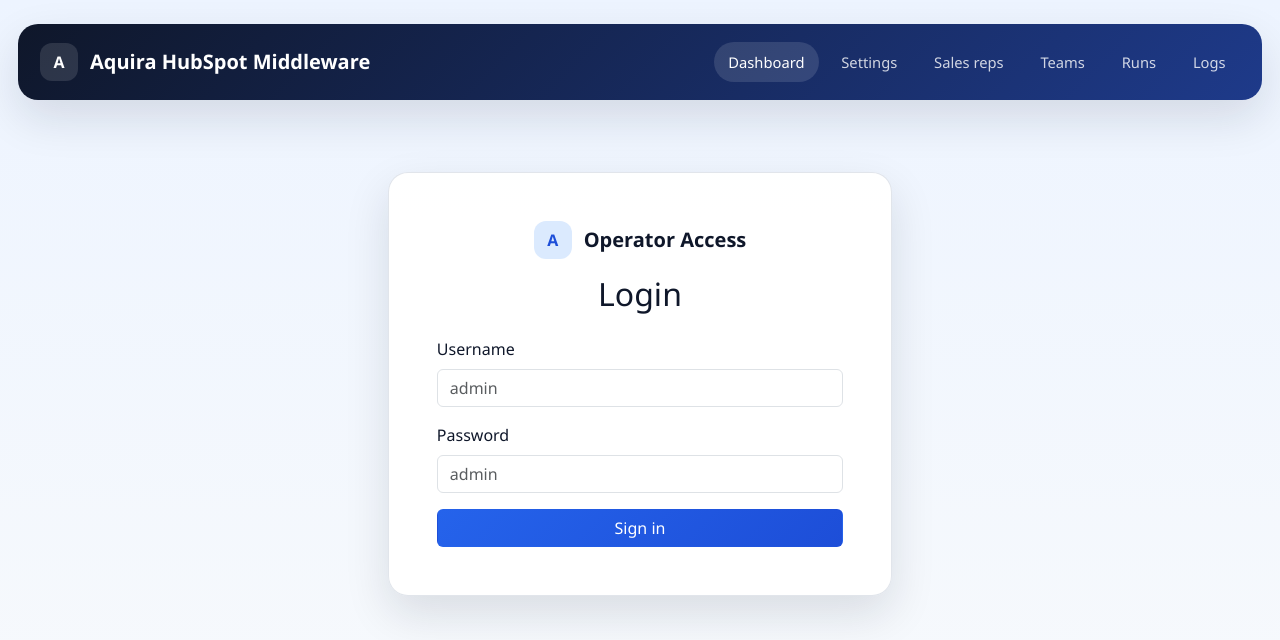
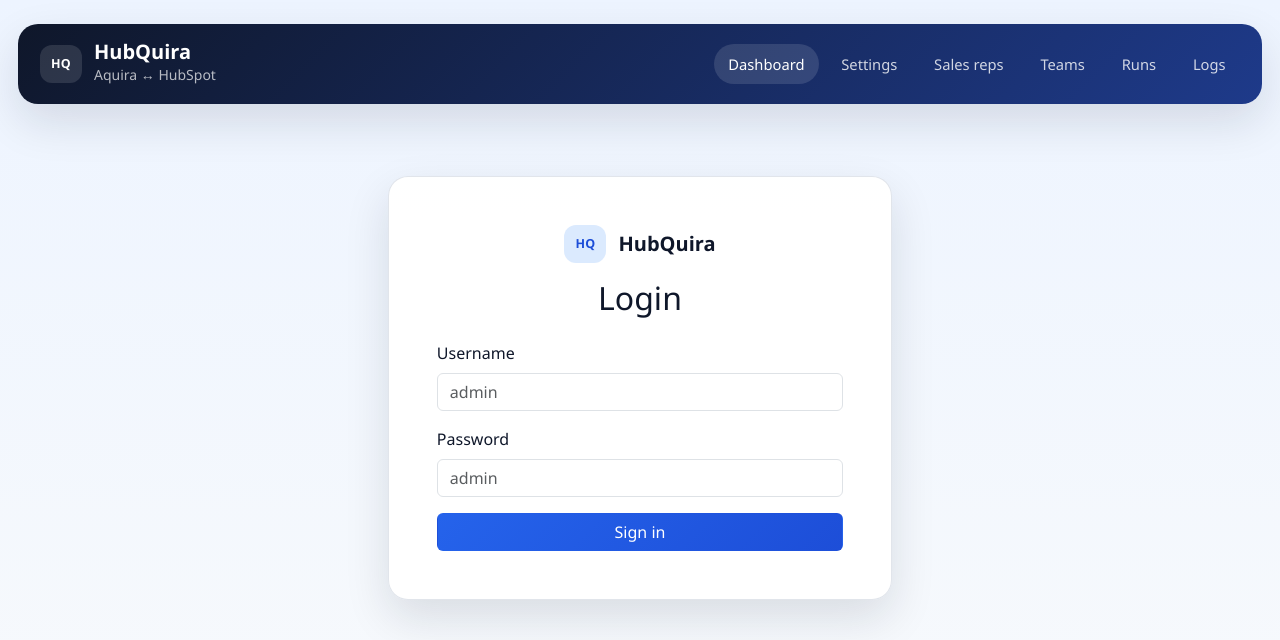
Before and after one commit to kcbieng/Hubspot_Aquira_Sync_Middleware, a FastAPI app: page /ui/login in a window 1280 px wide. Shown: the top 640 px of the page. Run offline with FastAPI, Linux system fonts and the light colour scheme; parts of the project's set-up code (start-up, migrations or seed data) failed here and were passed over.

Commit message:
Brand the operator console and service as HubQuira

```diff
--- a/app/__init__.py
+++ b/app/__init__.py
@@ -1 +1 @@
-"""Aquira ↔ HubSpot middleware application package."""
+"""HubQuira — Aquira ↔ HubSpot sync application."""
--- a/app/main.py
+++ b/app/main.py
@@ -48,7 +48,7 @@ async def lifespan(_: FastAPI):
         scheduler.shutdown(wait=False)
 
 
-app = FastAPI(title="Aquira HubSpot Middleware", lifespan=lifespan)
+app = FastAPI(title="HubQuira", lifespan=lifespan)
 app.include_router(api_router)
 app.include_router(ui_router)
 app.include_router(webhook_router)
--- a/app/settings.py
+++ b/app/settings.py
@@ -13,7 +13,7 @@ class Settings(BaseSettings):
         protected_namespaces=("model_",),
     )
 
-    app_name: str = "aquira_hubspot_middleware"
+    app_name: str = "HubQuira"
     environment: str = "development"
     log_level: str = "INFO"
     timezone: str = "America/Chicago"
--- a/app/ui/templates/base.html
+++ b/app/ui/templates/base.html
@@ -3,7 +3,7 @@
   <head>
     <meta charset="utf-8">
     <meta name="viewport" content="width=device-width, initial-scale=1">
-    <title>Aquira HubSpot Middleware</title>
+    <title>{{ settings.app_name if settings is defined else "HubQuira" }}</title>
     <link rel="stylesheet" href="https://cdn.jsdelivr.net/npm/bootstrap@5.3.3/dist/css/bootstrap.min.css">
     <style>
       :root {
@@ -49,13 +49,15 @@
       }
 
       .brand-mark .brand-icon {
-        width: 38px;
+        width: 42px;
         height: 38px;
         border-radius: 12px;
         background: rgba(255,255,255,0.12);
         display: grid;
         place-items: center;
         font-weight: 700;
+        font-size: 0.78rem;
+        letter-spacing: 0.02em;
       }
 
       .nav-pills .nav-link {
@@ -157,8 +159,11 @@
     <div class="app-shell">
       <nav class="topbar d-flex flex-column flex-md-row justify-content-between align-items-md-center gap-3">
         <a href="/ui" class="brand-mark">
-          <span class="brand-icon">A</span>
-          <span class="fw-bold fs-5">Aquira HubSpot Middleware</span>
+          <span class="brand-icon">HQ</span>
+          <span>
+            <span class="fw-bold fs-5 d-block lh-1">{{ settings.app_name if settings is defined else "HubQuira" }}</span>
+            <span class="small" style="color: rgba(255,255,255,0.7);">Aquira ↔ HubSpot</span>
+          </span>
         </a>
         <div class="nav-pills d-flex flex-wrap gap-2">
           <a class="nav-link active" href="/ui">Dashboard</a>
--- a/app/ui/templates/dashboard.html
+++ b/app/ui/templates/dashboard.html
@@ -3,7 +3,7 @@
   <div class="panel-card p-4 p-md-5 mb-4">
     <div class="page-header">
       <div>
-        <div class="text-uppercase small text-primary fw-bold mb-1">Operations</div>
+        <div class="text-uppercase small text-primary fw-bold mb-1">HubQuira</div>
         <h2 class="mb-0">Dashboard</h2>
       </div>
       <span class="status-pill {{ 'ok' if settings.whatif else 'warn' }}">{{ mode_label }}</span>
--- a/app/ui/templates/login.html
+++ b/app/ui/templates/login.html
@@ -5,8 +5,8 @@
       <div class="panel-card p-4 p-md-5">
         <div class="text-center mb-4">
           <div class="brand-mark justify-content-center mb-3 text-decoration-none" style="color: #0f172a;">
-            <span class="brand-icon" style="background: #dbeafe; color: #1d4ed8;">A</span>
-            <span class="fw-bold fs-5">Operator Access</span>
+            <span class="brand-icon" style="background: #dbeafe; color: #1d4ed8;">HQ</span>
+            <span class="fw-bold fs-5">HubQuira</span>
           </div>
           <h2 class="mb-0">Login</h2>
         </div>
--- a/app/version.py
+++ b/app/version.py
@@ -1 +1 @@
-REVISION = "2026.09.04-charge-lines"
+REVISION = "2026.09.04-hubquira"
--- a/docker-compose.yml
+++ b/docker-compose.yml
@@ -48,6 +48,7 @@ services:
       BOOTSTRAP_HUBSPOT: ${BOOTSTRAP_HUBSPOT:-true}
       AQUIRA_TEAM_ATTRIBUTE: ${AQUIRA_TEAM_ATTRIBUTE:-HubSpot Team}
       ENVIRONMENT: ${ENVIRONMENT:-production}
+      APP_NAME: ${APP_NAME:-HubQuira}
     volumes:
       - app_logs:/var/log/aquira
     healthcheck:
```
Also changed, not shown: PORTAINER.md (+1 -1 lines), tests/test_app_smoke.py (+2 -0 lines), README.md, 2 other files.
